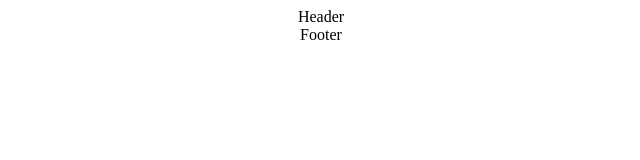
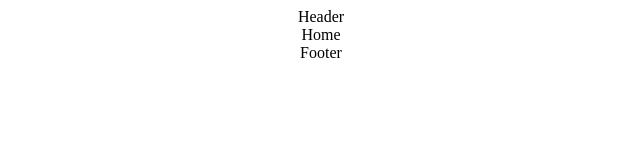
Before and after one commit to ejoseph89/emil-joseph_launchpad-react-code-challenge, a React (Create React App) app: page / in a window 1280 px wide. Before the commit this address had no page. Shown: the top 160 px of the page, without its empty margins (319-959 px from the left). Built offline with nearby package versions, Linux system fonts and the light colour scheme.

Commit message:
create file  Home page in /src/pages

```diff
--- a/src/App.js
+++ b/src/App.js
@@ -4,13 +4,17 @@
 import './App.css';
 import Footer from './components/Footer';
 import Header from './components/Header';
+import Home from './pages/Home';
 
 function App() {
   return (
     <div className="App">
       <Header />
         <Routes>
-
+          <Route
+            path='/'
+            element={<Home />}
+          />
         </Routes>
       <Footer />
     </div>
--- /dev/null
+++ b/src/pages/Home.jsx
@@ -0,0 +1,9 @@
+import React from 'react'
+
+const Home = () => {
+  return (
+    <div>Home</div>
+  )
+}
+
+export default Home
```
